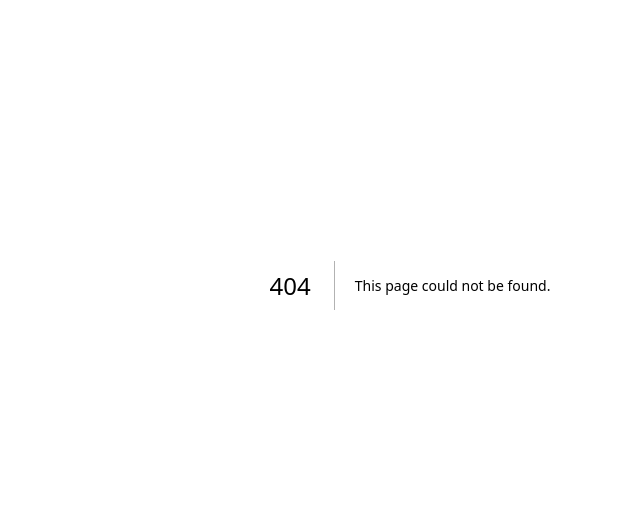
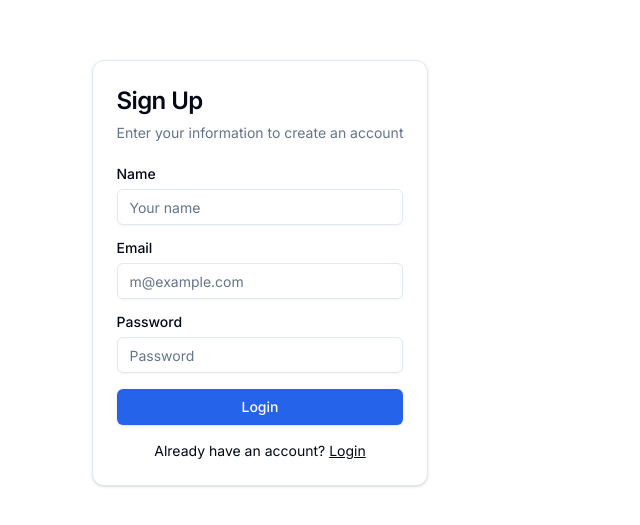
Before and after one commit to MuhammadKaifNazeer/Enine, a Next.js app: page /signup in a window 1280 px wide. Before the commit this address had no page. Shown: the part 127-652 px from the top of the page, without its empty margins (380-1020 px from the left). Built offline with nearby package versions, Linux system fonts and the light colour scheme.

Commit message:
completed logIn and signUp page

```diff
--- a/package.json
+++ b/package.json
@@ -12,6 +12,7 @@
     "@radix-ui/react-dialog": "^1.0.5",
     "@radix-ui/react-dropdown-menu": "^2.0.6",
     "@radix-ui/react-icons": "^1.3.0",
+    "@radix-ui/react-label": "^2.0.2",
     "@radix-ui/react-popover": "^1.0.7",
     "@radix-ui/react-separator": "^1.0.3",
     "@radix-ui/react-slot": "^1.0.2",
--- a/src/app/layout.js
+++ b/src/app/layout.js
@@ -19,7 +19,7 @@
           enableSystem
           disableTransitionOnChange
         >
-          <main className="mt-16 md:ml-[300px] md:mt-3">{children}</main>
+          {children}
         </ThemeProvider>
       </body>
     </html>
--- /dev/null
+++ b/src/app/login/page.jsx
@@ -0,0 +1,14 @@
+import { LoginForm } from "@/components/LoginForm/LoginForm";
+import React from "react";
+
+const Login = () => {
+  return (
+    <>
+      <div className="flex items-center justify-center h-screen">
+        <LoginForm />
+      </div>
+    </>
+  );
+};
+
+export default Login;
--- a/src/app/page.jsx
+++ b/src/app/page.jsx
@@ -6,8 +6,10 @@
 export default function Home() {
   return (
     <>
-      <Sidebar />
-      Page
+      <main className="mt-16 md:ml-[300px] md:mt-3">
+        <Sidebar />
+        Page
+      </main>
     </>
   );
 }
--- /dev/null
+++ b/src/app/signup/page.jsx
@@ -0,0 +1,14 @@
+import { SignUpForm } from "@/components/SignUpForm/SignUpForm";
+import React from "react";
+
+const SignUp = () => {
+  return (
+    <>
+      <div className="flex items-center justify-center h-screen">
+        <SignUpForm />
+      </div>
+    </>
+  );
+};
+
+export default SignUp;
--- /dev/null
+++ b/src/components/LoginForm/LoginForm.jsx
@@ -0,0 +1,70 @@
+"use client";
+
+import Link from "next/link";
+import { Button } from "@/components/ui/button";
+import {
+  Card,
+  CardContent,
+  CardDescription,
+  CardHeader,
+  CardTitle,
+} from "@/components/ui/card";
+import { Input } from "@/components/ui/input";
+import { Label } from "@/components/ui/label";
+import { useState } from "react";
+
+export function LoginForm() {
+  const [email, setEmail] = useState("");
+  const [password, setPassword] = useState("");
+  const [error, setError] = useState("");
+
+  return (
+    <Card className="mx-auto max-w-sm">
+      <CardHeader>
+        <CardTitle className="text-2xl">Login</CardTitle>
+        <CardDescription>
+          Enter your email below to login to your account
+        </CardDescription>
+      </CardHeader>
+      <CardContent>
+        <div className="grid gap-4">
+          <div className="grid gap-2">
+            <Label htmlFor="email">Email</Label>
+            <Input
+              onChange={(e) => setEmail(e.target.value)}
+              id="email"
+              type="email"
+              placeholder="m@example.com"
+              required
+            />
+          </div>
+          <div className="grid gap-2">
+            <Label htmlFor="password">Password</Label>
+            <Input
+              onChange={(e) => setPassword(e.target.value)}
+              id="password"
+              type="password"
+              placeholder="Password"
+              required
+            />
+          </div>
+          <Button type="submit" className="w-full">
+            Login
+          </Button>
+
+          {error && (
+            <div className=" border w-fit text-sm py-1 px-3 rounded ">
+              {error}
+            </div>
+          )}
+        </div>
+        <div className="mt-4 text-center text-sm">
+          Don&apos;t have an account?{" "}
+          <Link href="/signup" className="underline">
+            Sign up
+          </Link>
+        </div>
+      </CardContent>
+    </Card>
+  );
+}
--- /dev/null
+++ b/src/components/SignUpForm/SignUpForm.jsx
@@ -0,0 +1,81 @@
+"use client";
+
+import Link from "next/link";
+import { Button } from "@/components/ui/button";
+import {
+  Card,
+  CardContent,
+  CardDescription,
+  CardHeader,
+  CardTitle,
+} from "@/components/ui/card";
+import { Input } from "@/components/ui/input";
+import { Label } from "@/components/ui/label";
+import { useState } from "react";
+
+export function SignUpForm() {
+  const [name, setName] = useState("");
+  const [email, setEmail] = useState("");
+  const [password, setPassword] = useState("");
+  const [error, setError] = useState("");
+
+  return (
+    <Card className="mx-auto max-w-md">
+      <CardHeader>
+        <CardTitle className="text-2xl">Sign Up</CardTitle>
+        <CardDescription>
+          Enter your information to create an account
+        </CardDescription>
+      </CardHeader>
+      <CardContent>
+        <div className="grid gap-4">
+          <div className="grid gap-2">
+            <Label htmlFor="name">Name</Label>
+            <Input
+              onChange={(e) => setName(e.target.value)}
+              id="name"
+              type="text"
+              placeholder="Your name"
+              required
+            />
+          </div>
+          <div className="grid gap-2">
+            <Label htmlFor="email">Email</Label>
+            <Input
+              onChange={(e) => setEmail(e.target.value)}
+              id="email"
+              type="email"
+              placeholder="m@example.com"
+              required
+            />
+          </div>
+          <div className="grid gap-2">
+            <Label htmlFor="password">Password</Label>
+            <Input
+              onChange={(e) => setPassword(e.target.value)}
+              id="password"
+              type="password"
+              placeholder="Password"
+              required
+            />
+          </div>
+          <Button type="submit" className="w-full">
+            Login
+          </Button>
+
+          {error && (
+            <div className=" border w-fit text-sm py-1 px-3 rounded ">
+              {error}
+            </div>
+          )}
+        </div>
+        <div className="mt-4 text-center text-sm">
+          Already have an account?{" "}
+          <Link href="/login" className="underline">
+            Login
+          </Link>
+        </div>
+      </CardContent>
+    </Card>
+  );
+}
--- a/src/components/ui/button.jsx
+++ b/src/components/ui/button.jsx
@@ -10,7 +10,7 @@
     variants: {
       variant: {
         default:
-          "bg-primary text-primary-foreground shadow hover:bg-primary/90",
+          "bg-primary text-white shadow hover:bg-primary/90",
         destructive:
           "bg-destructive text-destructive-foreground shadow-sm hover:bg-destructive/90",
         outline:
--- /dev/null
+++ b/src/components/ui/card.jsx
@@ -0,0 +1,50 @@
+import * as React from "react"
+
+import { cn } from "@/lib/utils"
+
+const Card = React.forwardRef(({ className, ...props }, ref) => (
+  <div
+    ref={ref}
+    className={cn("rounded-xl border bg-card text-card-foreground shadow", className)}
+    {...props} />
+))
+Card.displayName = "Card"
+
+const CardHeader = React.forwardRef(({ className, ...props }, ref) => (
+  <div
+    ref={ref}
+    className={cn("flex flex-col space-y-1.5 p-6", className)}
+    {...props} />
+))
+CardHeader.displayName = "CardHeader"
+
+const CardTitle = React.forwardRef(({ className, ...props }, ref) => (
+  <h3
+    ref={ref}
+    className={cn("font-semibold leading-none tracking-tight", className)}
+    {...props} />
+))
+CardTitle.displayName = "CardTitle"
+
+const CardDescription = React.forwardRef(({ className, ...props }, ref) => (
+  <p
+    ref={ref}
+    className={cn("text-sm text-muted-foreground", className)}
+    {...props} />
+))
+CardDescription.displayName = "CardDescription"
+
+const CardContent = React.forwardRef(({ className, ...props }, ref) => (
+  <div ref={ref} className={cn("p-6 pt-0", className)} {...props} />
+))
+CardContent.displayName = "CardContent"
+
+const CardFooter = React.forwardRef(({ className, ...props }, ref) => (
+  <div
+    ref={ref}
+    className={cn("flex items-center p-6 pt-0", className)}
+    {...props} />
+))
+CardFooter.displayName = "CardFooter"
+
+export { Card, CardHeader, CardFooter, CardTitle, CardDescription, CardContent }
--- /dev/null
+++ b/src/components/ui/input.jsx
@@ -0,0 +1,19 @@
+import * as React from "react"
+
+import { cn } from "@/lib/utils"
+
+const Input = React.forwardRef(({ className, type, ...props }, ref) => {
+  return (
+    (<input
+      type={type}
+      className={cn(
+        "flex h-9 w-full rounded-md border border-input bg-transparent px-3 py-1 text-sm shadow-sm transition-colors file:border-0 file:bg-transparent file:text-sm file:font-medium placeholder:text-muted-foreground focus-visible:outline-none focus-visible:ring-1 focus-visible:ring-ring disabled:cursor-not-allowed disabled:opacity-50",
+        className
+      )}
+      ref={ref}
+      {...props} />)
+  );
+})
+Input.displayName = "Input"
+
+export { Input }
--- /dev/null
+++ b/src/components/ui/label.jsx
@@ -0,0 +1,18 @@
+"use client"
+
+import * as React from "react"
+import * as LabelPrimitive from "@radix-ui/react-label"
+import { cva } from "class-variance-authority";
+
+import { cn } from "@/lib/utils"
+
+const labelVariants = cva(
+  "text-sm font-medium leading-none peer-disabled:cursor-not-allowed peer-disabled:opacity-70"
+)
+
+const Label = React.forwardRef(({ className, ...props }, ref) => (
+  <LabelPrimitive.Root ref={ref} className={cn(labelVariants(), className)} {...props} />
+))
+Label.displayName = LabelPrimitive.Root.displayName
+
+export { Label }
```
Also changed, not shown: 1 other file (tests, documents, lock files or other folders).
